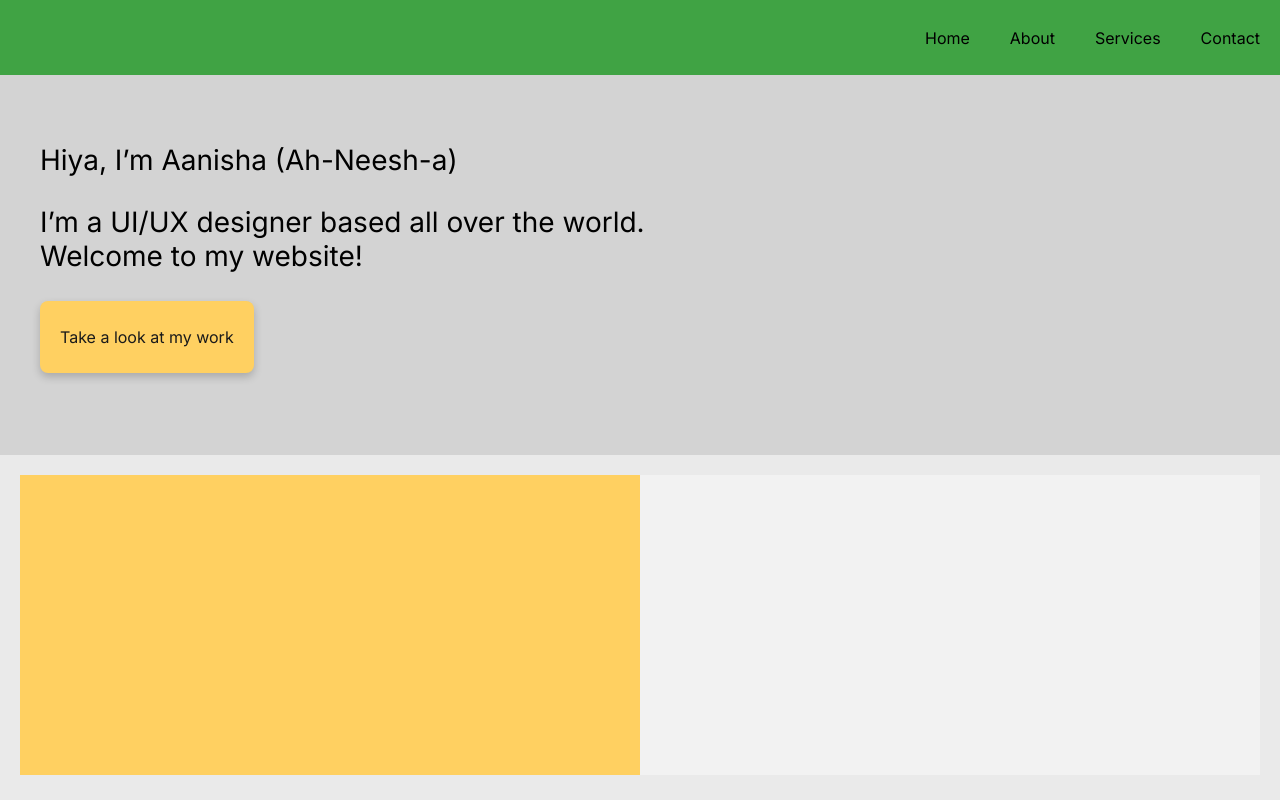
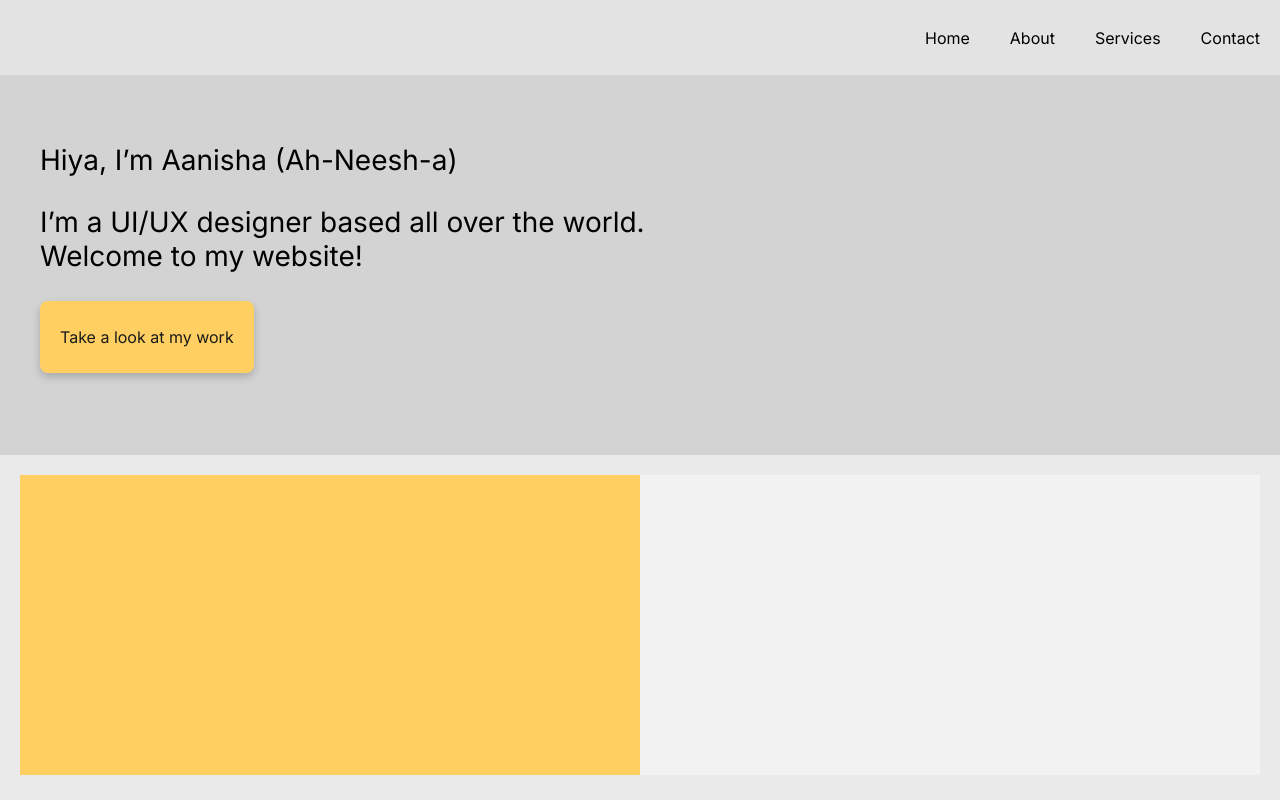
Before and after one commit to persephone-hub/persephone-hub.github.io, a plain HTML site: page index.html in a window 1280 px wide. Shown: the top 800 px of the page. Drawn offline with Linux system fonts and the light colour scheme.

Commit message:
Revert "Update style.css"
This reverts commit 631daad12600f09c07863603c0e29ff9c71fa65d.

```diff
--- a/style.css
+++ b/style.css
@@ -20,7 +20,7 @@ html, body
 .header
 {
     height: 75px;
-    background-color:#40a344;
+    background-color:#E3E3E3;
     display: flex;
     flex-direction: row-reverse;
     align-items: center;
```
